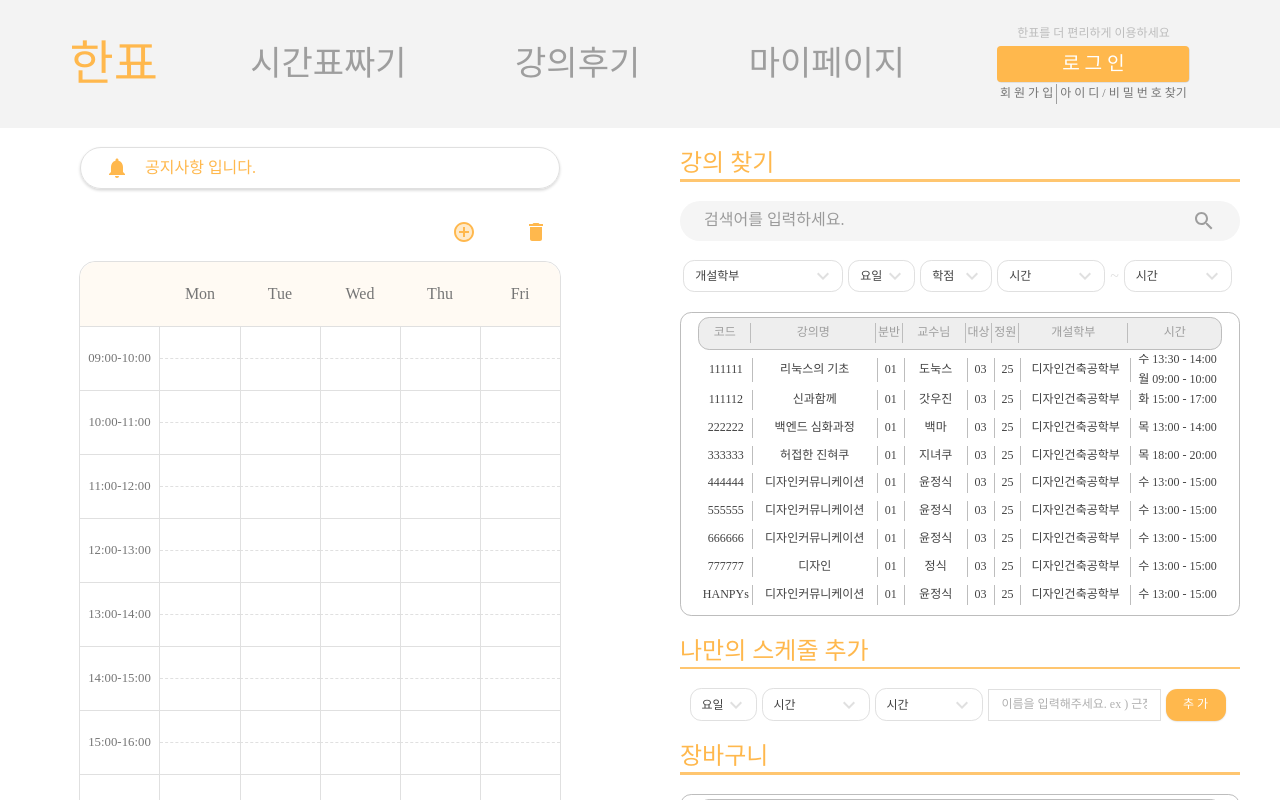
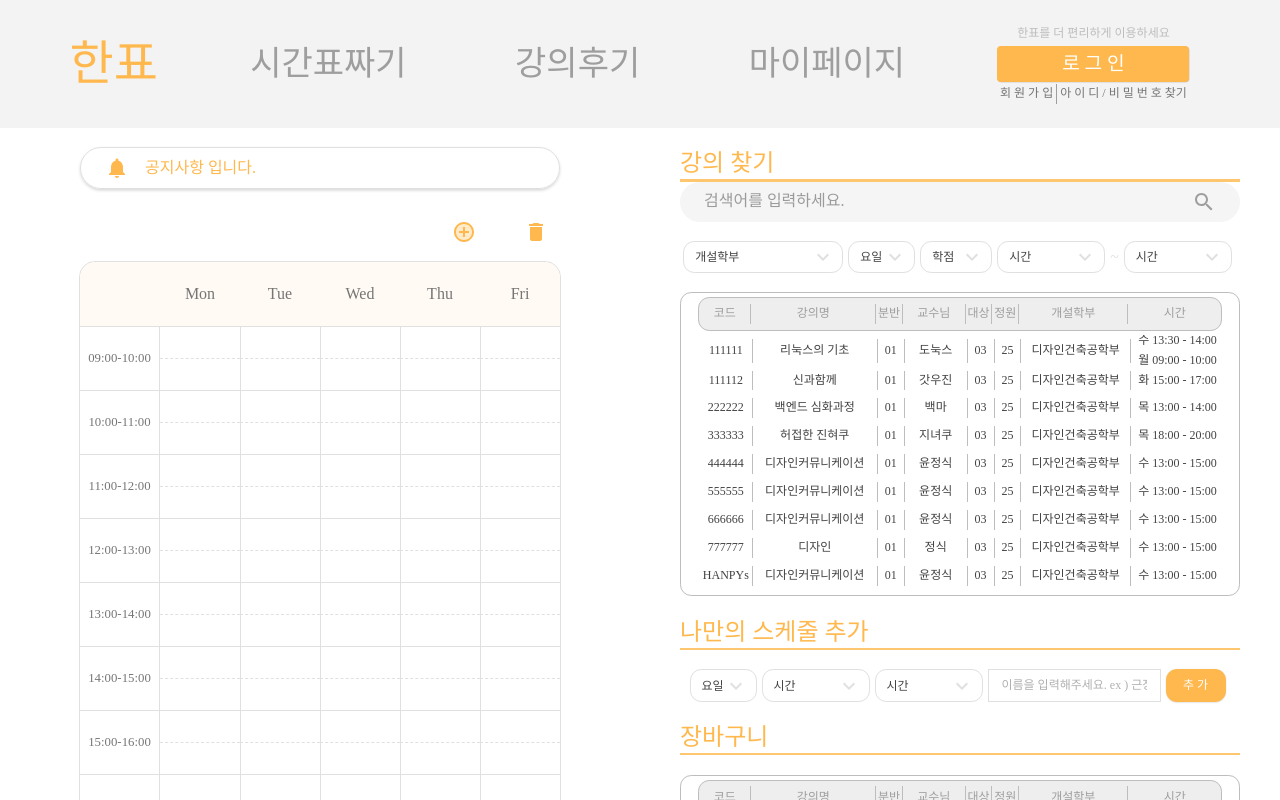
Before and after one commit to koreatech/hanpyo, a React (Create React App) app in the folder client/: page / in a window 1280 px wide. Shown: the top 800 px of the page. Built offline with nearby package versions, Linux system fonts and the light colour scheme; a web font is replaced by a local one.

Commit message:
refactor: 원활한 재사용을 위한 SearchBar 리팩토링

```diff
--- a/client/src/components/UI/molecules/SearchBar/SearchBar.tsx
+++ b/client/src/components/UI/molecules/SearchBar/SearchBar.tsx
@@ -3,18 +3,25 @@ import { InputBase } from '@material-ui/core';
 import { makeStyles } from '@material-ui/core/styles';
 import { Search } from '@material-ui/icons';
 
+interface SearchBarProps {
+  width?: string;
+}
+
+interface CSSProps {
+  width: string;
+}
+
 const useStyles = makeStyles((theme) => ({
-  root: {
+  root: ({ width }: CSSProps) => ({
     display: 'flex',
-    width: '100%',
+    width: `${width}`,
     boxSizing: 'border-box',
     borderRadius: '10rem',
     padding: `0.25rem 1.5rem`,
-    margin: '1.2rem 0 0 0',
     backgroundColor: `${theme.palette.grey[100]}`,
     alignItems: 'center',
     justifyContent: 'space-between',
-  },
+  }),
   input: {
     width: '85%',
   },
@@ -23,8 +30,8 @@ const useStyles = makeStyles((theme) => ({
   },
 }));
 
-const SearchBar = (): JSX.Element => {
-  const classes = useStyles();
+const SearchBar = ({ width = '100%' }: SearchBarProps): JSX.Element => {
+  const classes = useStyles({ width });
 
   return (
     <form className={classes.root}>
@@ -35,3 +42,4 @@ const SearchBar = (): JSX.Element => {
 };
 
 export { SearchBar };
+export type { SearchBarProps };
```
